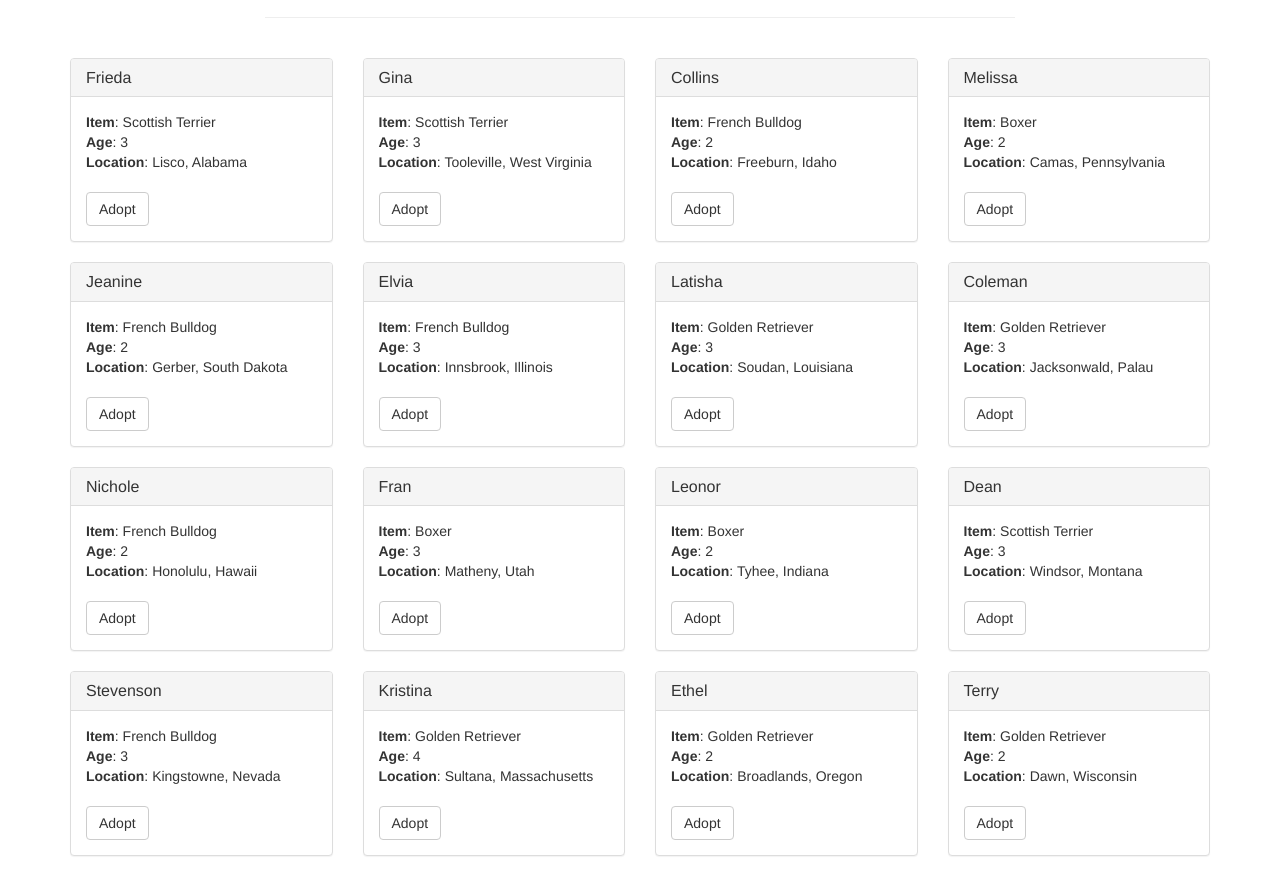
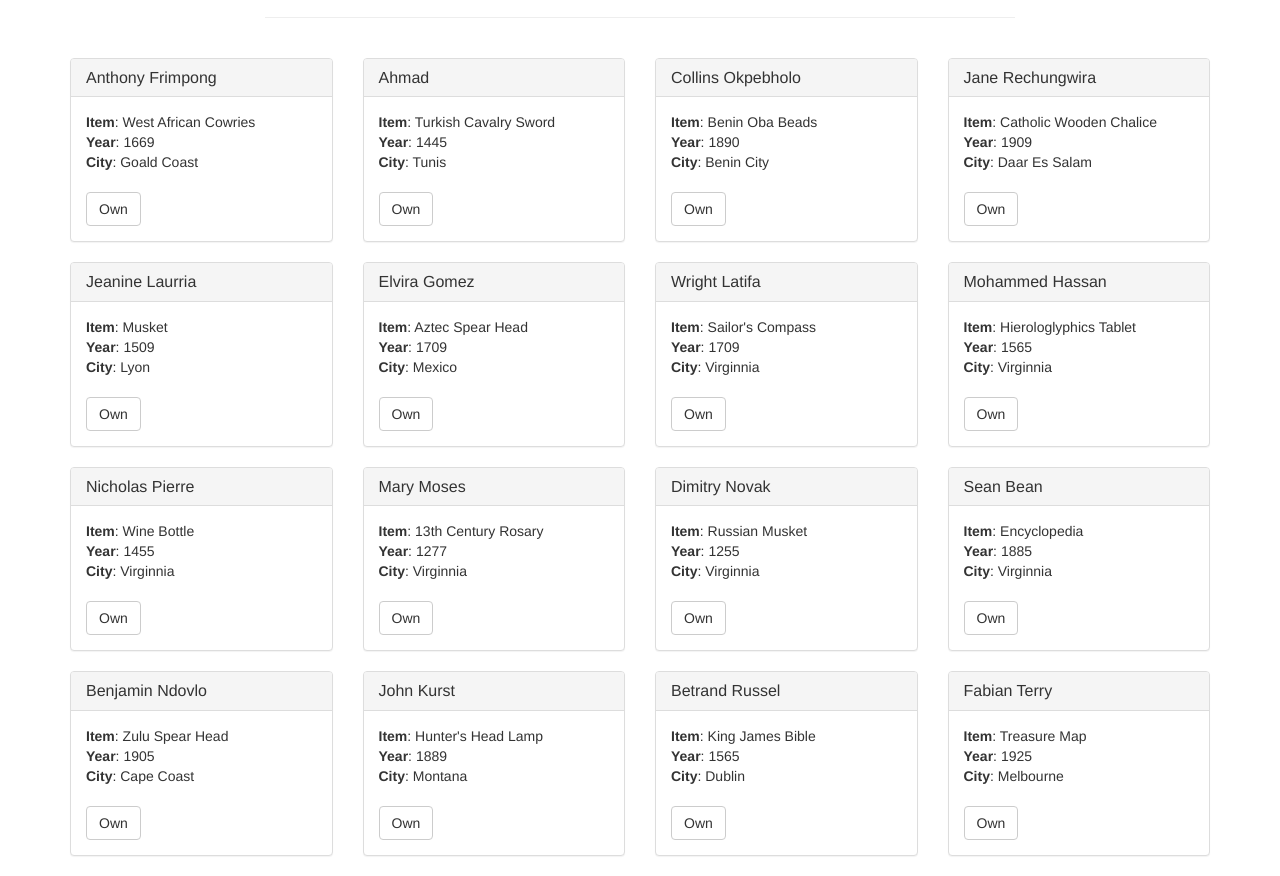
Before and after one commit to emmaodia/rare-antique-dApp, a website: page src/index.html in a window 1280 px wide. Shown: the part 63-939 px from the top of the page. Drawn offline with nearby package versions, Linux system fonts and the light colour scheme; files whose address does not match are found by name.

Commit message:
Project v0.1.0 completed.

```diff
--- a/src/index.html
+++ b/src/index.html
@@ -40,9 +40,9 @@
           </div>
           <div class="panel-body">
             <strong>Item</strong>: <span class="pet-breed">Golden Retriever</span><br/>
-            <strong>Age</strong>: <span class="pet-age">3</span><br/>
-            <strong>Location</strong>: <span class="pet-location">Warren, MI</span><br/><br/>
-            <button class="btn btn-default btn-adopt" type="button" data-id="0">Adopt</button>
+            <strong>Year</strong>: <span class="pet-age">3</span><br/>
+            <strong>City</strong>: <span class="pet-location">Warren, MI</span><br/><br/>
+            <button class="btn btn-default btn-adopt" type="button" data-id="0">Own</button>
           </div>
         </div>
       </div>
--- a/src/items.json
+++ b/src/items.json
@@ -1,129 +1,130 @@
 [
   {
     "id": 0,
-    "owner": "Frieda",
-    "age": 3,
-    "item": "Scottish Terrier",
-    "location": "Lisco, Alabama"
+    "owner": "Anthony Frimpong",
+    "year": 1669,
+    "item": "West African Cowries",
+    "city": "Goald Coast",
+    "country": "Ghana"
   },
   {
     "id": 1,
-    "owner": "Gina",
-    "picture": "images/scottish-terrier.jpeg",
-    "age": 3,
-    "item": "Scottish Terrier",
-    "location": "Tooleville, West Virginia"
+    "owner": "Ahmad",
+    "year": 1445,
+    "item": "Turkish Cavalry Sword",
+    "city": "Tunis",
+    "country": "Tunisia"
   },
   {
     "id": 2,
-    "owner": "Collins",
-    "picture": "images/french-bulldog.jpeg",
-    "age": 2,
-    "item": "French Bulldog",
-    "location": "Freeburn, Idaho"
+    "owner": "Collins Okpebholo",
+    "year": 1890,
+    "item": "Benin Oba Beads",
+    "city": "Benin City",
+    "country": "Nigeria"
   },
   {
     "id": 3,
-    "owner": "Melissa",
-    "picture": "images/boxer.jpeg",
-    "age": 2,
-    "item": "Boxer",
-    "location": "Camas, Pennsylvania"
+    "owner": "Jane Rechungwira",
+    "year": 1909,
+    "item": "Catholic Wooden Chalice",
+    "city": "Daar Es Salam",
+    "country": "Tanzania"
   },
   {
     "id": 4,
-    "owner": "Jeanine",
-    "picture": "images/french-bulldog.jpeg",
-    "age": 2,
-    "item": "French Bulldog",
-    "location": "Gerber, South Dakota"
+    "owner": "Jeanine Laurria",
+    "year": 1509,
+    "item": "Musket",
+    "city": "Lyon",
+    "country": "France"
   },
   {
     "id": 5,
-    "owner": "Elvia",
-    "picture": "images/french-bulldog.jpeg",
-    "age": 3,
-    "item": "French Bulldog",
-    "location": "Innsbrook, Illinois"
+    "owner": "Elvira Gomez",
+    "year": 1709,
+    "item": "Aztec Spear Head",
+    "city": "Mexico",
+    "country": "Mexico"
   },
   {
     "id": 6,
-    "owner": "Latisha",
-    "picture": "images/golden-retriever.jpeg",
-    "age": 3,
-    "item": "Golden Retriever",
-    "location": "Soudan, Louisiana"
+    "owner": "Wright Latifa",
+    "year": 1709,
+    "item": "Sailor's Compass",
+    "city": "Virginnia",
+    "country": "USA"
   },
   {
     "id": 7,
-    "owner": "Coleman",
-    "picture": "images/golden-retriever.jpeg",
-    "age": 3,
-    "item": "Golden Retriever",
-    "location": "Jacksonwald, Palau"
+    "owner": "Mohammed Hassan",
+    "year": 1565,
+    "item": "Hierologlyphics Tablet",
+    "location": "Cairo",
+    "country": "Egypt"
   },
   {
     "id": 8,
-    "owner": "Nichole",
-    "picture": "images/french-bulldog.jpeg",
-    "age": 2,
-    "item": "French Bulldog",
-    "location": "Honolulu, Hawaii"
+    "owner": "Nicholas Pierre",
+    "year": 1455,
+    "item": "Wine Bottle",
+    "location": "Paris",
+    "country": "France"
   },
   {
     "id": 9,
-    "owner": "Fran",
-    "picture": "images/boxer.jpeg",
-    "age": 3,
-    "item": "Boxer",
-    "location": "Matheny, Utah"
+    "owner": "Mary Moses",
+    "year": 1277,
+    "item": "13th Century Rosary",
+    "location": "Rome",
+    "country": "Italy"
   },
   {
     "id": 10,
-    "owner": "Leonor",
-    "picture": "images/boxer.jpeg",
-    "age": 2,
-    "item": "Boxer",
-    "location": "Tyhee, Indiana"
+    "owner": "Dimitry Novak",
+    "year": 1255,
+    "item": "Russian Musket",
+    "location": "Moscow",
+    "country": "Russia"
   },
   {
     "id": 11,
-    "owner": "Dean",
-    "picture": "images/scottish-terrier.jpeg",
-    "age": 3,
-    "item": "Scottish Terrier",
-    "location": "Windsor, Montana"
+    "owner": "Sean Bean",
+    "year": 1885,
+    "item": "Encyclopedia",
+    "location": "London",
+    "country": "England"
   },
   {
     "id": 12,
-    "owner": "Stevenson",
-    "picture": "images/french-bulldog.jpeg",
-    "age": 3,
-    "item": "French Bulldog",
-    "location": "Kingstowne, Nevada"
+    "owner": "Benjamin Ndovlo",
+    "year": 1905,
+    "item": "Zulu Spear Head",
+    "city": "Cape Coast",
+    "country": "South Africa"
   },
   {
     "id": 13,
-    "owner": "Kristina",
-    "picture": "images/golden-retriever.jpeg",
-    "age": 4,
-    "item": "Golden Retriever",
-    "location": "Sultana, Massachusetts"
+    "owner": "John Kurst",
+    "year": 1889,
+    "item": "Hunter's Head Lamp",
+    "city": "Montana",
+    "country": "USA"
   },
   {
     "id": 14,
-    "owner": "Ethel",
-    "picture": "images/golden-retriever.jpeg",
-    "age": 2,
-    "item": "Golden Retriever",
-    "location": "Broadlands, Oregon"
+    "owner": "Betrand Russel",
+    "year": 1565,
+    "item": "King James Bible",
+    "city": "Dublin",
+    "country": "Ireland"
   },
   {
     "id": 15,
-    "owner": "Terry",
-    "picture": "images/golden-retriever.jpeg",
-    "age": 2,
-    "item": "Golden Retriever",
-    "location": "Dawn, Wisconsin"
+    "owner": "Fabian Terry",
+    "year": 1925,
+    "item": "Treasure Map",
+    "city": "Melbourne",
+    "country": "Australia"
   }
 ]
--- a/src/js/app.js
+++ b/src/js/app.js
@@ -3,7 +3,7 @@ App = {
   contracts: {},
 
   init: async function() {
-    // Load pets.
+    // Load items.
     $.getJSON('../items.json', function(data) {
       var petsRow = $('#petsRow');
       var petTemplate = $('#petTemplate');
@@ -11,8 +11,8 @@ App = {
       for (i = 0; i < data.length; i ++) {
         petTemplate.find('.panel-title').text(data[i].owner);
         petTemplate.find('.pet-breed').text(data[i].item);
-        petTemplate.find('.pet-age').text(data[i].age);
-        petTemplate.find('.pet-location').text(data[i].location);
+        petTemplate.find('.pet-age').text(data[i].year);
+        petTemplate.find('.pet-location').text(data[i].city);
         petTemplate.find('.btn-adopt').attr('data-id', data[i].id);
 
         petsRow.append(petTemplate.html());
@@ -56,9 +56,9 @@ App = {
       App.contracts.Claim = TruffleContract(ClaimArtifact);
 
       // Set the provider for our contract
-      App.contracts.CLaim.setProvider(App.web3Provider);
+      App.contracts.Claim.setProvider(App.web3Provider);
 
-      // Use our contract to retrieve and mark the adopted pets
+      // Use our contract to retrieve and mark the items
       return App.markClaimed();
     });
 
@@ -78,9 +78,9 @@ App = {
 
       return claimInstance.getClaimants.call();
     }).then(function(claimants) {
-      for (i = 0; i < adopters.length; i++) {
+      for (i = 0; i < claimants.length; i++) {
         if (claimants[i] !== '0x0000000000000000000000000000000000000000') {
-          $('.panel-pet').eq(i).find('button').text('Success').attr('disabled', true);
+          $('.panel-pet').eq(i).find('button').text('Claimed').attr('disabled', true);
         }
       }
     }).catch(function(err) {
@@ -102,11 +102,11 @@ App = {
 
       var account = accounts[0];
 
-      App.contracts.Adoption.deployed().then(function(instance) {
+      App.contracts.Claim.deployed().then(function(instance) {
         claimInstance = instance;
 
-        // Execute adopt as a transaction by sending account
-        return claimInstance.adopt(antiqueId, {from: account});
+        // Execute claim as a transaction by sending account
+        return claimInstance.claim(antiqueId, {from: account});
       }).then(function(result) {
         return App.markClaimed();
       }).catch(function(err) {
```
Also changed, not shown: build/contracts/Claim.json, build/contracts/Migrations.json.
